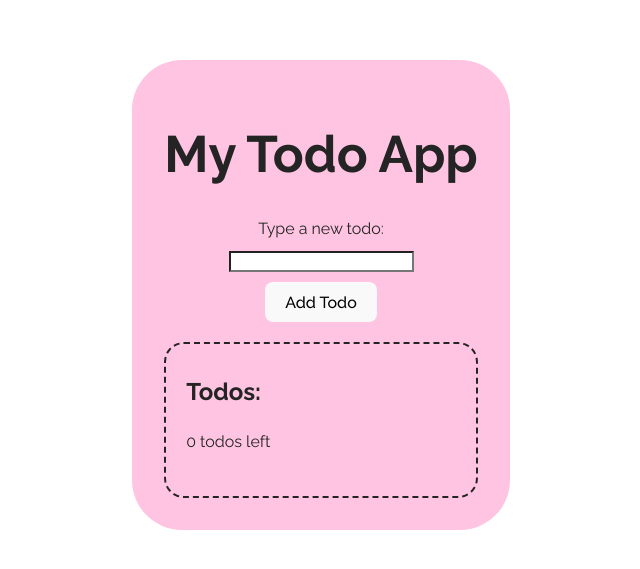
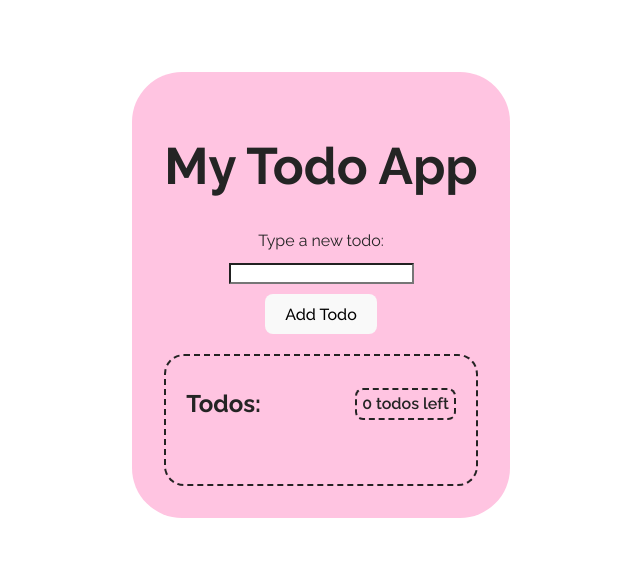
Before and after one commit to Lameuhton/todoapp, a React (Vite) app: page / in a window 1280 px wide. Shown: the part 105-674 px from the top of the page, without its empty margins (319-959 px from the left). Built offline with nearby package versions, Linux system fonts and the light colour scheme.

Commit message:
changed visual of "todos left"

```diff
--- a/src/App.css
+++ b/src/App.css
@@ -71,6 +71,20 @@ li label {
   overflow: auto;
 }
 
+.titleTodos {
+  display: flex;
+  justify-content: space-between;
+  align-items: center;
+}
+
+.titleTodos p {
+  border: 2px dashed #242424;
+  padding: 2px 5px;
+  border-radius: 8px;
+  text-align: center;
+  font-weight: 600;
+}
+
 .pen, .trash {
   padding: 0.2em 0.3em;
 }
--- a/src/TodoList.jsx
+++ b/src/TodoList.jsx
@@ -3,7 +3,7 @@ import React, { useState, useEffect } from 'react';
 function TodoList({ todos, setTodos }) {
   const [editingIndex, setEditingIndex] = useState(null);
   const [editingText, setEditingText] = useState('');
-  let todosLeft = 0;
+  const [todosLeft, setTodosLeft] = useState(0);
 
   useEffect(() => {
     const storedTodos = localStorage.getItem('todos');
@@ -14,6 +14,8 @@ function TodoList({ todos, setTodos }) {
 
   useEffect(() => {
     localStorage.setItem('todos', JSON.stringify(todos));
+    const remainingTodos = todos.filter(todo => !todo.completed).length;
+    setTodosLeft(remainingTodos);
   }, [todos]);
 
   const handleToggle = (index) => {
@@ -22,12 +24,6 @@ function TodoList({ todos, setTodos }) {
         i === index ? { ...todo, completed: !todo.completed } : todo
       )
     );
-
-    todosLeft = todos.filter(todo => !todo.completed).length;
-    if (todos.length === 0 || todosLeft === todos.length) {
-      todosLeft = 0;
-    };
-
   };
 
   const handleDelete = (index) => {
@@ -54,7 +50,7 @@ function TodoList({ todos, setTodos }) {
 
   return (
     <section>
-      <div>
+      <div className='titleTodos'>
         <h2>Todos:</h2>
         <p>{todosLeft} todos left</p>
       </div>
```
